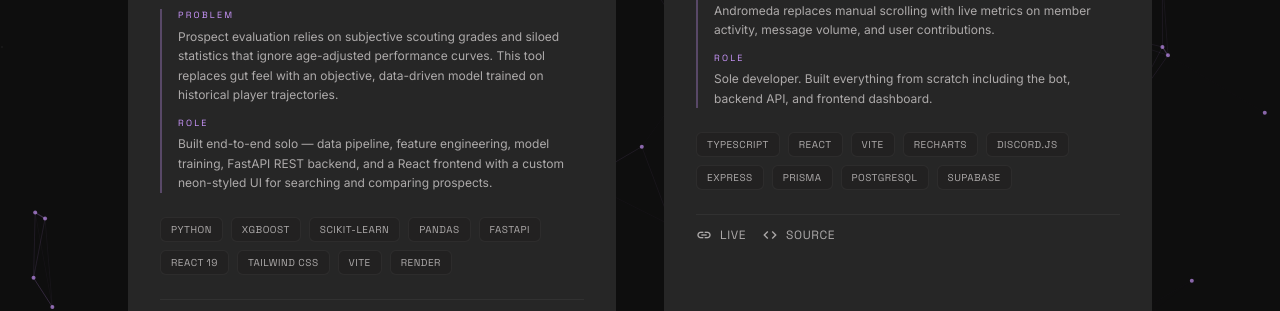
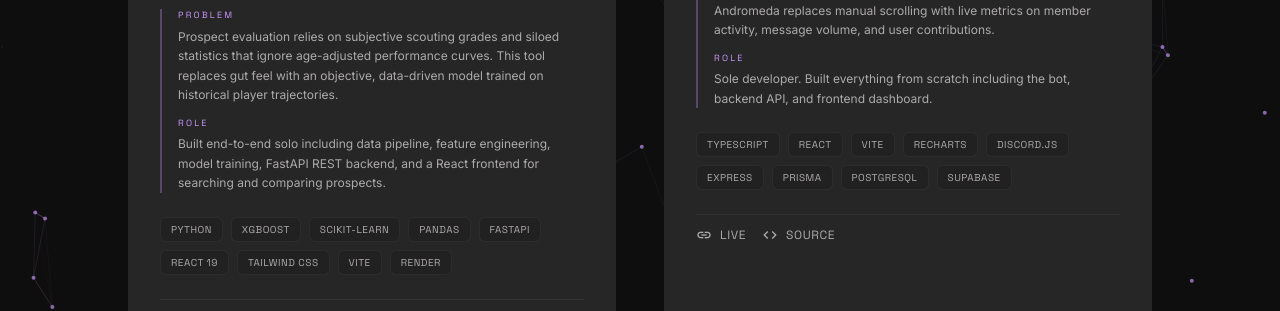
Before and after one commit to 7shep/dev-website, a React (Vite) app: page / in a window 1280 px wide. Shown: the part 3155-3466 px from the top of the page. Built offline with nearby package versions, Linux system fonts and the light colour scheme; a web font is replaced by a local one.

Commit message:
Refine project role description for clarity in Projects component

```diff
--- a/src/components/Projects.tsx
+++ b/src/components/Projects.tsx
@@ -24,7 +24,7 @@ const projects: Project[] = [
       "XGBoost regression model that predicts future MLB WAR for minor league prospects by aggregating Statcast pitch-level data and age-adjusted minor league stats into an interactive comparison dashboard.",
     problem:
       "Prospect evaluation relies on subjective scouting grades and siloed statistics that ignore age-adjusted performance curves. This tool replaces gut feel with an objective, data-driven model trained on historical player trajectories.",
-    role: "Built end-to-end solo — data pipeline, feature engineering, model training, FastAPI REST backend, and a React frontend with a custom neon-styled UI for searching and comparing prospects.",
+    role: "Built end-to-end solo including data pipeline, feature engineering, model training, FastAPI REST backend, and a React frontend for searching and comparing prospects.",
     stack: [
       "Python",
       "XGBoost",
```
